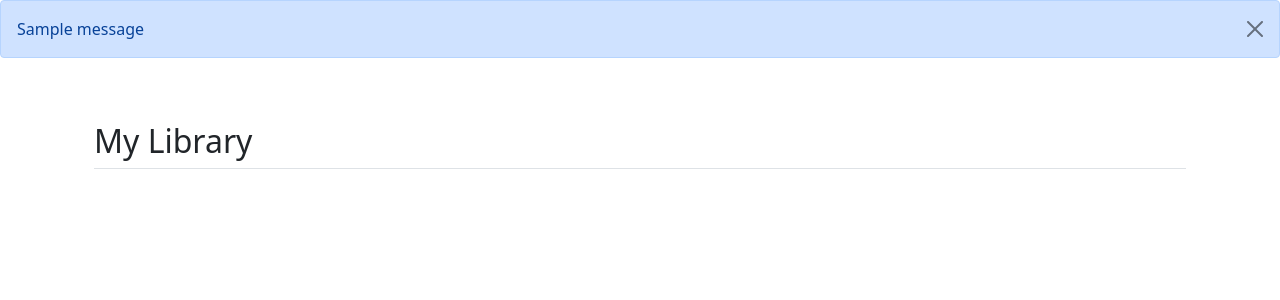
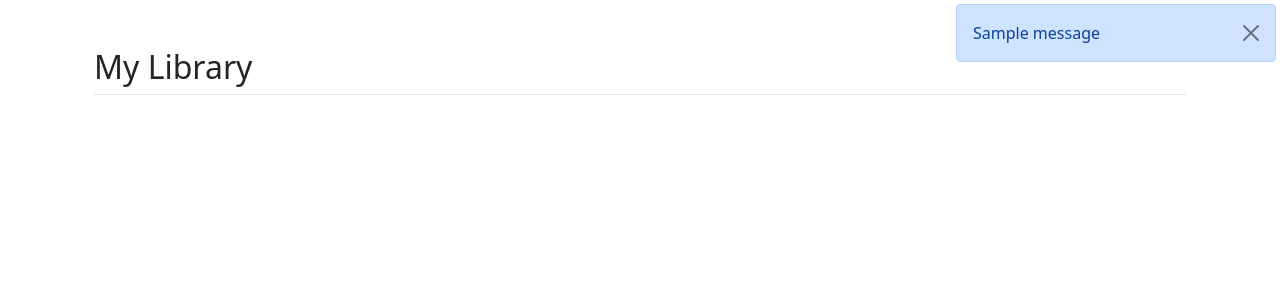
Before and after one commit to karinamelgoza/whats-new-indie, a Flask app: page /library/show in a window 1280 px wide. Shown: the part 70-370 px from the top of the page. Run offline with Flask 2, Linux system fonts and the light colour scheme; tables that the repository leaves empty hold one stand-in row (values such as "Sample post"); one stand-in notice (Sample message) is shown.

Commit message:
Fix alerts position

```diff
--- a/templates/base.html
+++ b/templates/base.html
@@ -108,7 +108,7 @@
 
         {% with messages = get_flashed_messages() %}
         {% for message in messages %}
-        <div class="alert alert-primary alert-dismissible">{{ message }}
+        <div class="alert alert-primary alert-dismissible w-25 position-absolute end-0 my-1 mx-1">{{ message }}
             <button type="button" class="btn-close" data-bs-dismiss="alert" aria-label="Close"></button>
         </div>
         {% endfor %}
```
